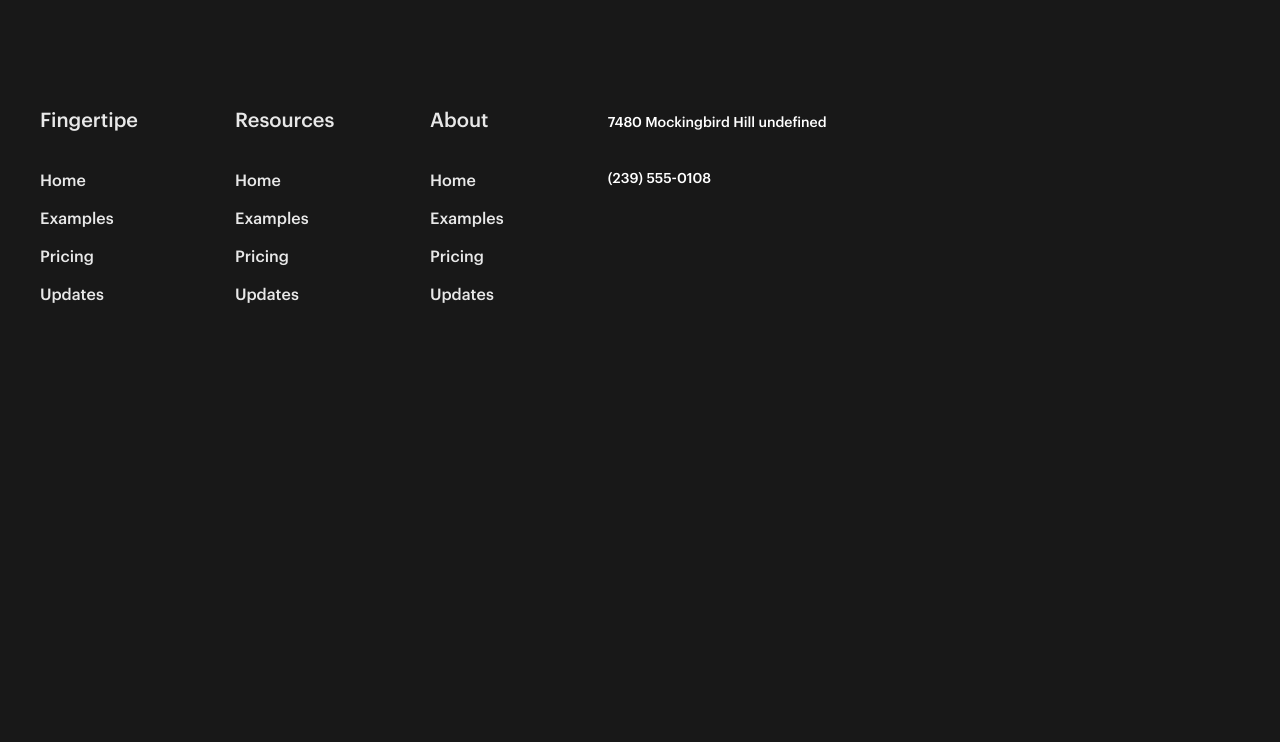
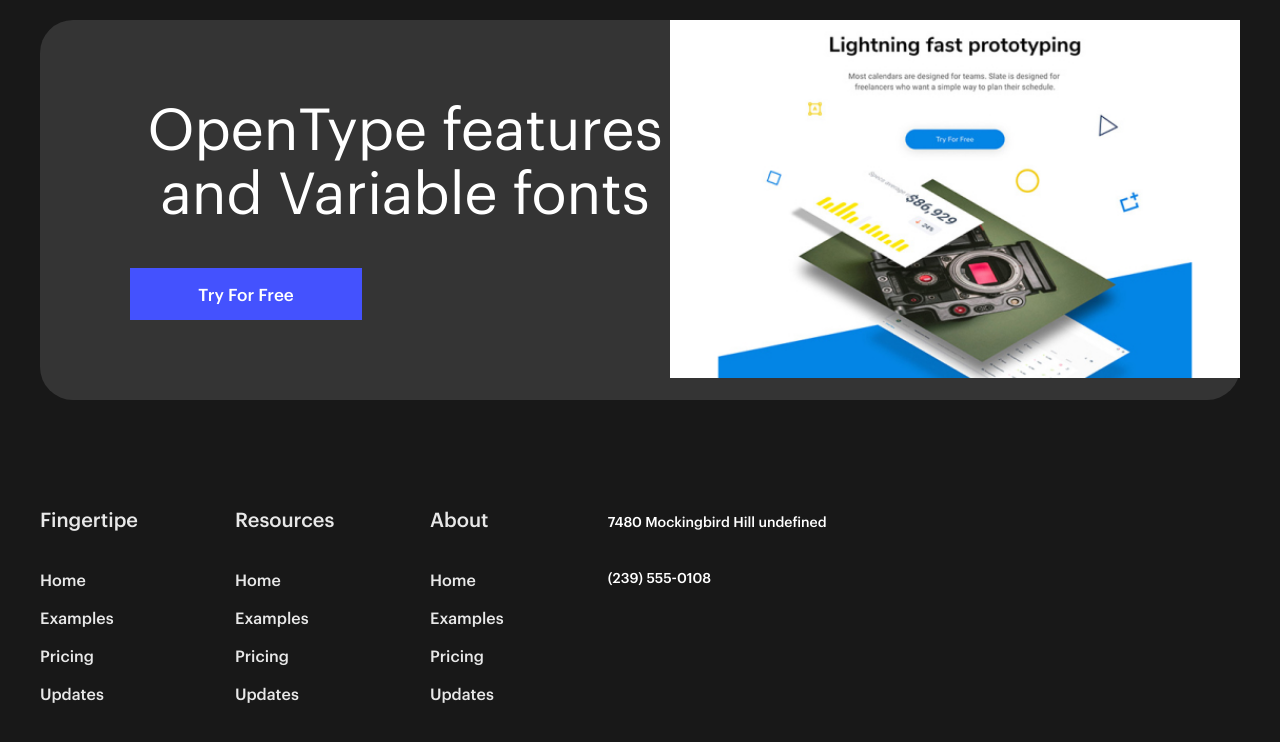
Before and after one commit to Fialex1212/Figma-Land, a plain HTML site: page index.html in a window 1280 px wide. Drawn offline with Linux system fonts and the light colour scheme.

Commit message:
prefooter section commit

```diff
--- a/css/styles.css
+++ b/css/styles.css
@@ -12,8 +12,11 @@
 
 :root{
     --white: #ffffff;
+    --purple: #4452FE;
     --main-bcg-color: #181818;
-    --prefooter-bcg-color: #1E1E1E;
+    --prefooter-bcg-color-mobile: #1E1E1E;
+    --prefooter-bcg-color-pc: #343434;
+
 }
 
 @media screen and (min-width: 992px){
@@ -32,6 +35,87 @@ body{
     margin: 0 auto;
     padding: 0 20px;
 }
+
+/**/
+
+.prefooter{
+    position: relative;
+    background-color: var(--prefooter-bcg-color-mobile);
+    padding: 20px 0;
+    padding-bottom: 330px;
+}
+
+.prefooter__wrapper{
+    display: flex;
+    flex-direction: column;
+    align-items: center;
+    text-align: center;
+    position: relative;
+}
+
+.prefooter__wrapper::before{
+    content: '';
+    position: absolute;
+    top: 250px;
+    background-image: url(../images/prefooter-img1.jpg);
+    width: 280px;
+    height: 200px;
+    background-position: center;
+    background-repeat: no-repeat;
+    background-size: cover;
+    left: 50%;
+    transform: translate(-50%, 50%);
+}
+
+.prefooter__title{
+    font-size: 42px;
+    font-family: "Graphik-Regular";
+    max-width: 330px;
+    margin-bottom: 40px;
+}
+
+.prefooter__button{
+    width: 232px;
+    height: 52px;
+    background-color: var(--purple);
+    font-size: 17px;
+    text-align: center;
+    padding: 18px 0;
+}
+
+
+
+@media screen and (min-width: 992px){
+    .prefooter{
+        background-color: var(--main-bcg-color);
+        padding-bottom: 0;
+    }
+
+    .prefooter__wrapper{
+        background-color: var(--prefooter-bcg-color-pc);
+        border-radius: 33px;
+        padding: 80px 90px;
+        align-items: flex-start;
+        position: relative;
+    }
+
+    .prefooter__wrapper:before{
+        left: unset;
+        right: 0;
+        top: 0;
+        transform: none;
+        width: 100%;
+        max-width: 570px;
+        height: 44.8dvh;
+    }
+
+    .prefooter__title{
+        font-size: 58px;
+        max-width: 550px;
+    }
+}
+
+/**/
 
 /* footer start */
 
--- a/index.html
+++ b/index.html
@@ -33,7 +33,14 @@
     </section>
 
     <section class="prefooter">
-
+        <div class="container">
+            <!-- TODO -->
+            <!-- tune before image -->
+            <div class="prefooter__wrapper">
+                <h2 class="prefooter__title">OpenType features and Variable fonts</h2>
+                <a href="#!" class="prefooter__button">Try For Free</a>
+            </div>
+        </div>
     </section>
 
     <footer class="footer">
```
Also changed, not shown: images/prefooter-img1.jpg (added), images/prefooter-img2.jpg (added), 1 other file.
